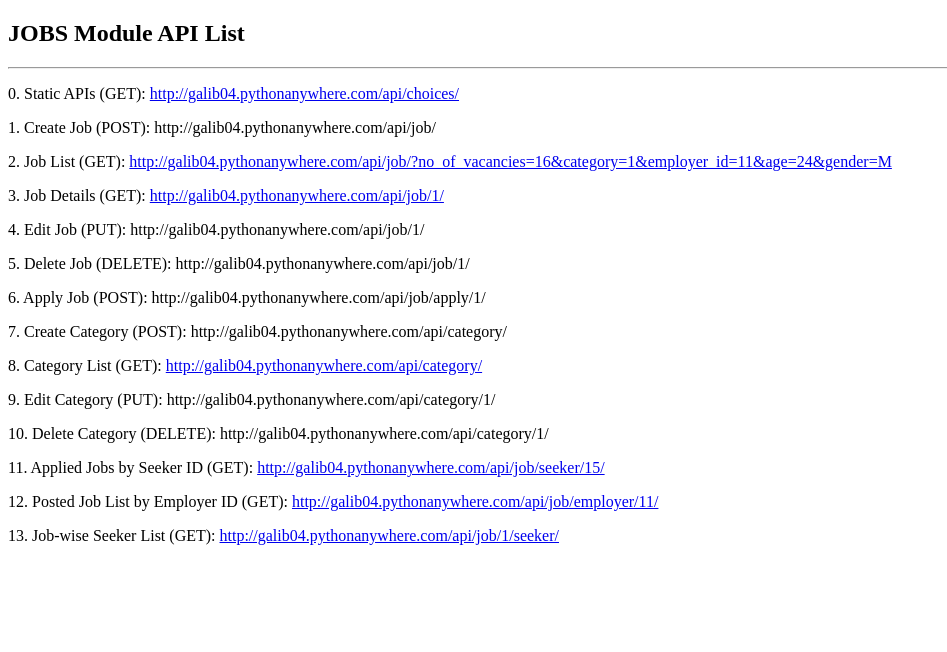
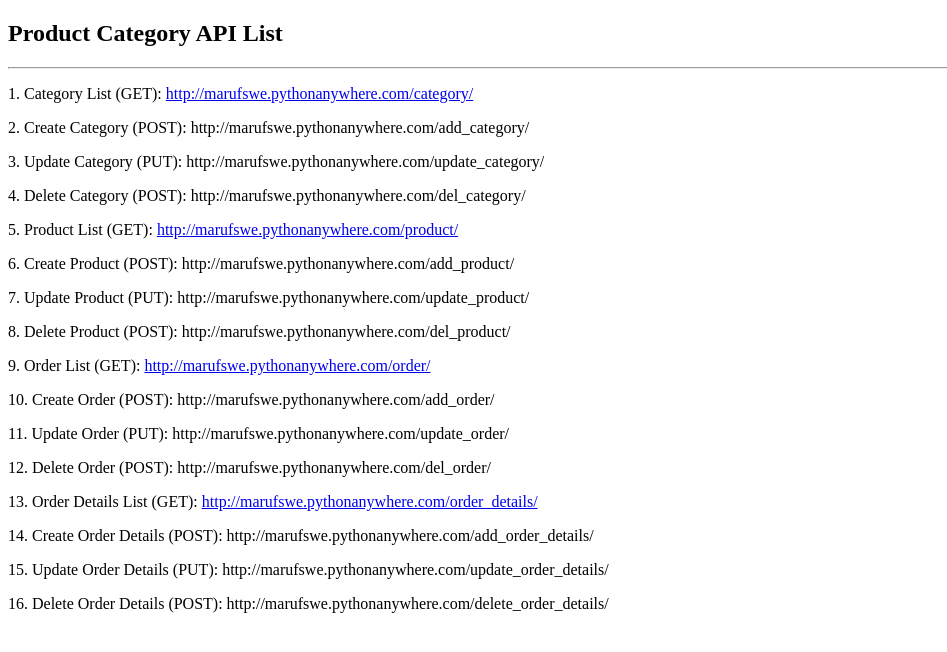
Before and after one commit to MarufSwe/django_api-s, a Django app: page / in a window 1280 px wide. Shown: the top 652 px of the page, without its empty margins (0-947 px from the left). Run offline with Django 3.2, Linux system fonts and the light colour scheme.

Commit message:
api list added in home.html

```diff
--- a/templates/home.html
+++ b/templates/home.html
@@ -2,67 +2,86 @@
 <html lang="en">
 <head>
     <meta charset="UTF-8">
-    <title>JOBS API List</title>
+    <title>Product API List</title>
 </head>
 
 <body>
-    <h2>JOBS Module API List</h2>
+<h2>Product Category API List</h2>
 <hr>
 
-    <p>0. Static APIs (GET):
-        <a href="http://galib04.pythonanywhere.com/api/choices/" target="_blank">
-            http://galib04.pythonanywhere.com/api/choices/
+<p>1. Category List (GET):
+    <a href="http://marufswe.pythonanywhere.com/category/" target="_blank">
+        http://marufswe.pythonanywhere.com/category/
     </a>
 </p>
 
-    <p>1. Create Job (POST): http://galib04.pythonanywhere.com/api/job/</p>
+<p>2. Create Category (POST):
+    http://marufswe.pythonanywhere.com/add_category/
+</p>
 
-    <p>2. Job List (GET):
-        <a href="http://galib04.pythonanywhere.com/api/job/?no_of_vacancies=16&category=1&employer_id=11&age=24&gender=M" target="_blank">
-            http://galib04.pythonanywhere.com/api/job/?no_of_vacancies=16&category=1&employer_id=11&age=24&gender=M
+<p>3. Update Category (PUT):
+    http://marufswe.pythonanywhere.com/update_category/
+</p>
+
+<p>4. Delete Category (POST):
+    http://marufswe.pythonanywhere.com/del_category/
+</p>
+
+
+<p>5. Product List (GET):
+    <a href="http://marufswe.pythonanywhere.com/product/" target="_blank">
+        http://marufswe.pythonanywhere.com/product/
     </a>
 </p>
 
-    <p>3. Job Details (GET):
-        <a href="http://galib04.pythonanywhere.com/api/job/1/" target="_blank">
-            http://galib04.pythonanywhere.com/api/job/1/
+<p>6. Create Product (POST):
+    http://marufswe.pythonanywhere.com/add_product/
+</p>
+
+<p>7. Update Product (PUT):
+    http://marufswe.pythonanywhere.com/update_product/
+</p>
+
+<p>8. Delete Product (POST):
+    http://marufswe.pythonanywhere.com/del_product/
+</p>
+
+
+<p>9. Order List (GET):
+    <a href="http://marufswe.pythonanywhere.com/order/" target="_blank">
+        http://marufswe.pythonanywhere.com/order/
     </a>
 </p>
 
-    <p>4. Edit Job (PUT): http://galib04.pythonanywhere.com/api/job/1/</p>
+<p>10. Create Order (POST):
+    http://marufswe.pythonanywhere.com/add_order/
+</p>
 
-    <p>5. Delete Job (DELETE): http://galib04.pythonanywhere.com/api/job/1/</p>
+<p>11. Update Order (PUT):
+    http://marufswe.pythonanywhere.com/update_order/
+</p>
 
-    <p>6. Apply Job (POST): http://galib04.pythonanywhere.com/api/job/apply/1/</p>
+<p>12. Delete Order (POST):
+    http://marufswe.pythonanywhere.com/del_order/
+</p>
 
-    <p>7. Create Category (POST): http://galib04.pythonanywhere.com/api/category/</p>
 
-    <p>8. Category List (GET):
-        <a href="http://galib04.pythonanywhere.com/api/category/" target="_blank">
-            http://galib04.pythonanywhere.com/api/category/
+<p>13. Order Details List (GET):
+    <a href="http://marufswe.pythonanywhere.com/order_details/" target="_blank">
+        http://marufswe.pythonanywhere.com/order_details/
     </a>
 </p>
 
-    <p>9. Edit Category (PUT): http://galib04.pythonanywhere.com/api/category/1/</p>
-
-    <p>10. Delete Category (DELETE): http://galib04.pythonanywhere.com/api/category/1/</p>
-
-    <p>11. Applied Jobs by Seeker ID (GET):
-        <a href="http://galib04.pythonanywhere.com/api/job/seeker/15/" target="_blank">
-            http://galib04.pythonanywhere.com/api/job/seeker/15/
-        </a>
+<p>14. Create Order Details (POST):
+    http://marufswe.pythonanywhere.com/add_order_details/
 </p>
 
-    <p>12. Posted Job List by Employer ID (GET):
-        <a href="http://galib04.pythonanywhere.com/api/job/employer/11/" target="_blank">
-            http://galib04.pythonanywhere.com/api/job/employer/11/
-        </a>
+<p>15. Update Order Details (PUT):
+    http://marufswe.pythonanywhere.com/update_order_details/
 </p>
 
-    <p>13. Job-wise Seeker List (GET):
-        <a href="http://galib04.pythonanywhere.com/api/job/1/seeker/" target="_blank">
-            http://galib04.pythonanywhere.com/api/job/1/seeker/
-        </a>
+<p>16. Delete Order Details (POST):
+    http://marufswe.pythonanywhere.com/delete_order_details/
 </p>
 
 </body>
```
Lines whose indentation alone changed are shown as unchanged.
